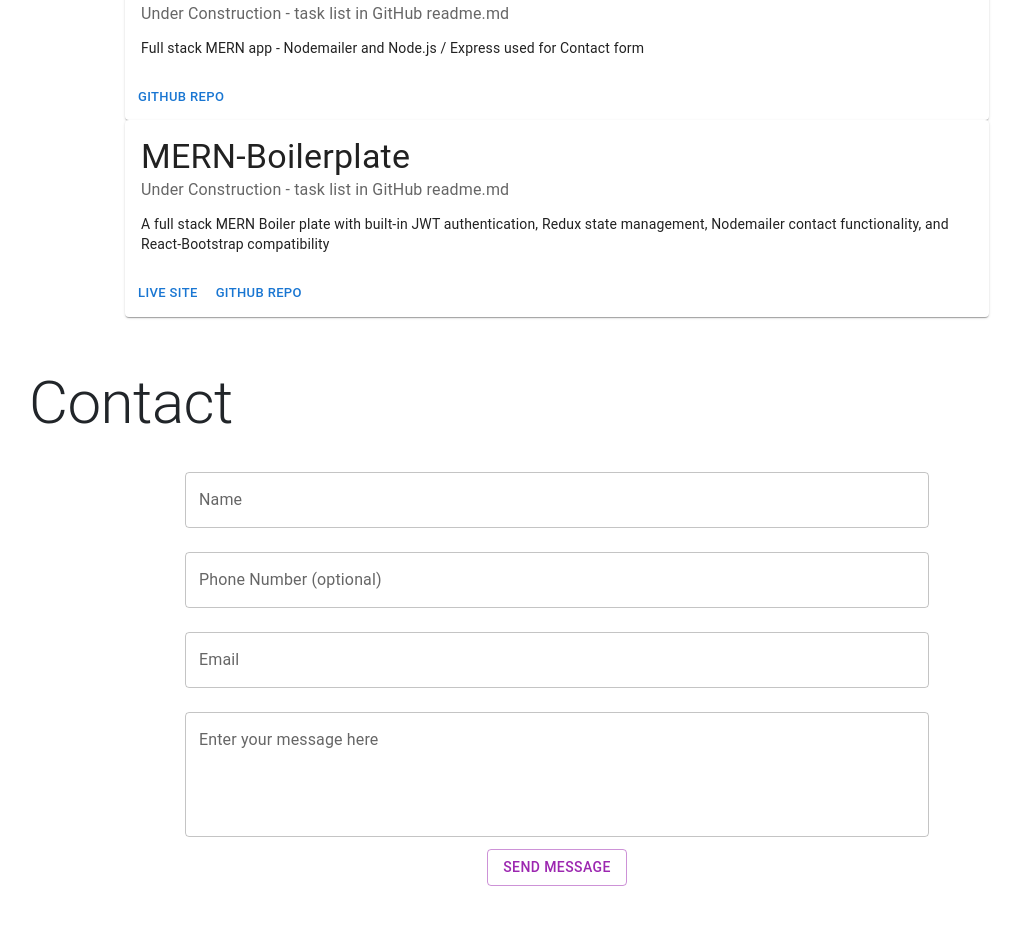
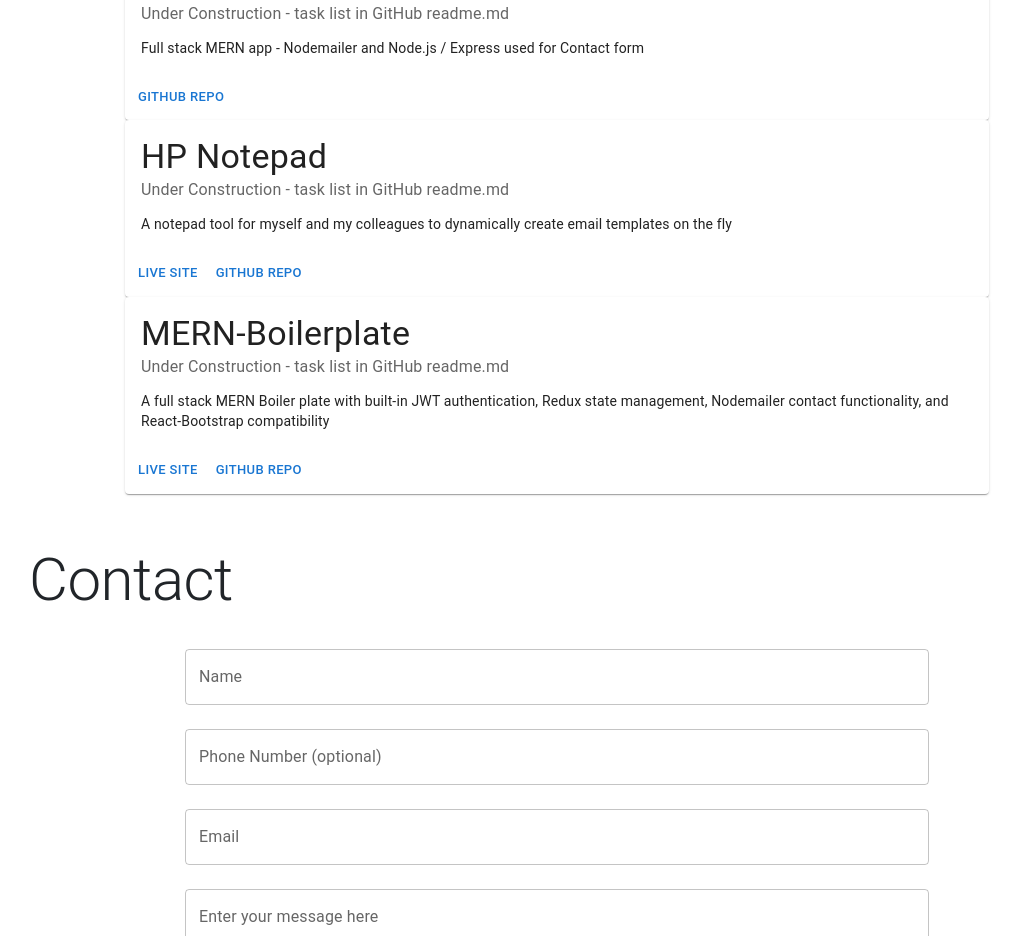
Before and after one commit to misterplain/portfolio, a React (Create React App) app in the folder frontend/: page / in a window 1280 px wide. Shown: the part 1120-2056 px from the top of the page, without its empty margins (83-1104 px from the left). Before the commit the page ends 2026 px from the top, so only its background shows below. Built offline with nearby package versions, Linux system fonts and the light colour scheme.

Commit message:
add project

```diff
--- a/frontend/src/components/Projects.js
+++ b/frontend/src/components/Projects.js
@@ -24,15 +24,26 @@ const projects = [
     id: 2,
     title: "Portfolio",
     status: "Under Construction - task list in GitHub readme.md",
-    description: "Full stack MERN app - Nodemailer and Node.js / Express used for Contact form",
+    description:
+      "Full stack MERN app - Nodemailer and Node.js / Express used for Contact form",
     // liveSite: "https://patrickobrien.onrender.com/",
     githubRepo: "https://github.com/misterplain/portfolio",
   },
   {
     id: 3,
+    title: "HP Notepad",
+    status: "Under Construction - task list in GitHub readme.md",
+    description:
+      "A notepad tool for myself and my colleagues to dynamically create email templates on the fly",
+    liveSite: "https://hpnotepad.onrender.com/",
+    githubRepo: "https://github.com/misterplain/hpNotePad",
+  },
+  {
+    id: 4,
     title: "MERN-Boilerplate",
     status: "Under Construction - task list in GitHub readme.md",
-    description: "A full stack MERN Boiler plate with built-in JWT authentication, Redux state management, Nodemailer contact functionality, and React-Bootstrap compatibility",
+    description:
+      "A full stack MERN Boiler plate with built-in JWT authentication, Redux state management, Nodemailer contact functionality, and React-Bootstrap compatibility",
     liveSite: "https://mernboilerplate.onrender.com/",
     githubRepo: "https://github.com/misterplain/boilerPlate",
   },
```
